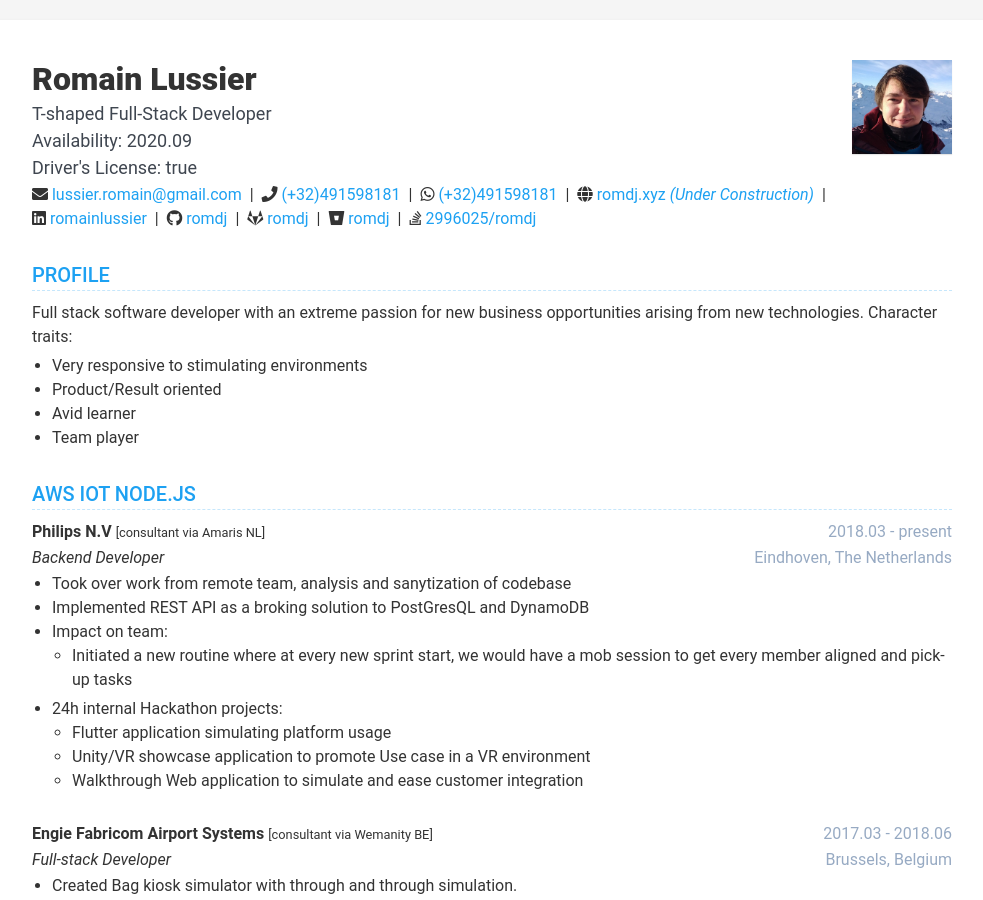
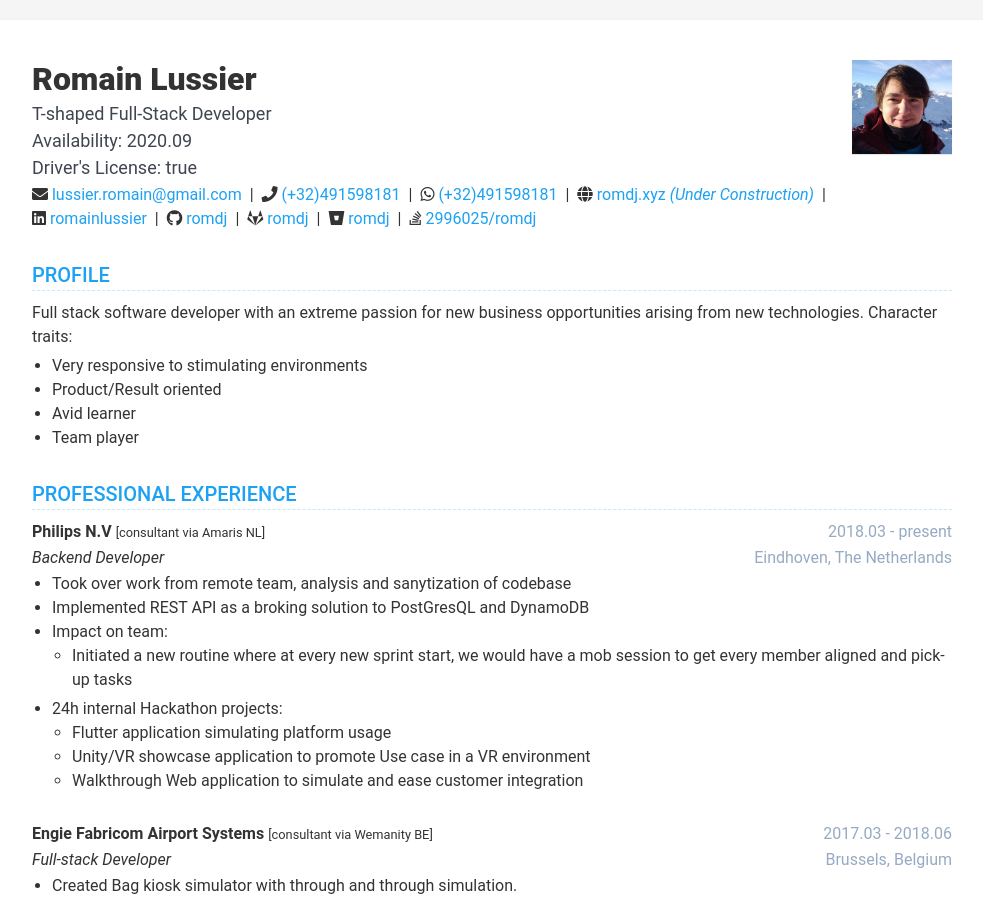
Before and after one commit to romdj/romdj.github.io, a Jekyll site: the page built from index.html, in a window 1280 px wide and 900 px high. Shown: the whole window, without its empty margins (148-1131 px from the left). Built offline with Jekyll 4.4.1, drawn with Linux system fonts in a browser that asks for light colours; nearby versions of some CDN libraries.

Commit message:
fix: experience title

```diff
--- a/_data/data.yml
+++ b/_data/data.yml
@@ -84,7 +84,7 @@
 
 experiences:
   display: true
-  title: AWS IoT Node.js
+  title: Professional Experience
   items:
     - role: Backend Developer
       time: 2018.03 - present
```
